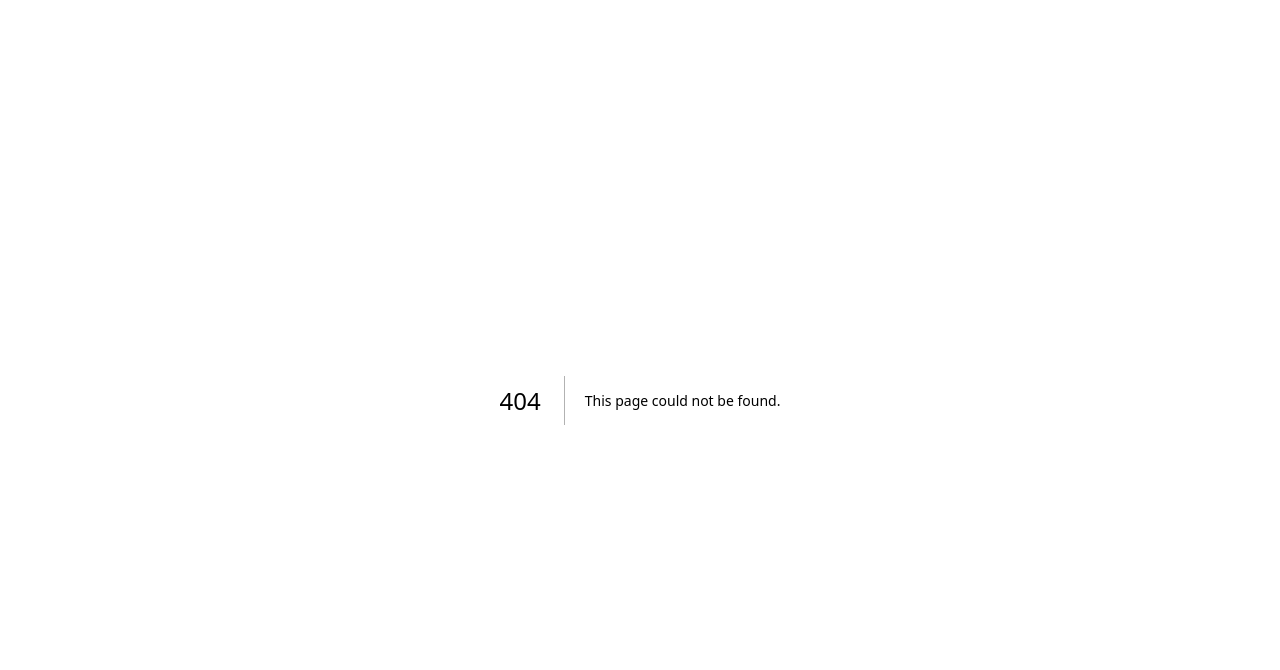
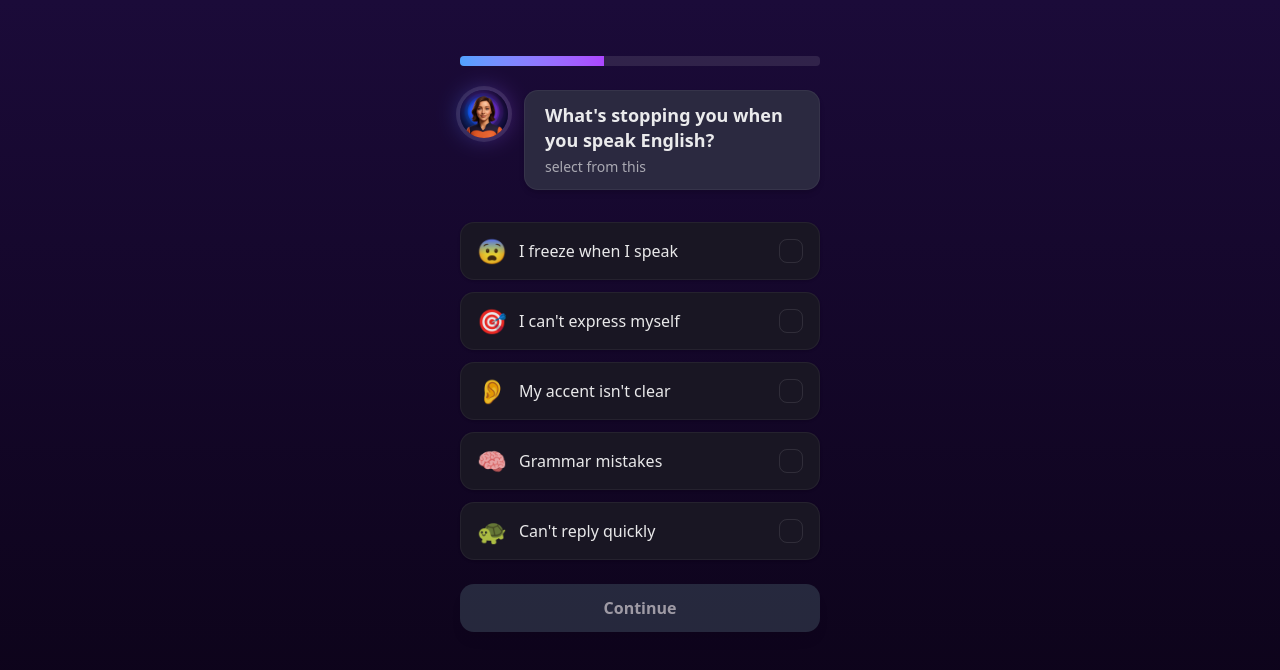
Before and after one commit to Roshan-pcy/netxtjs, a Next.js app: page /onboarding in a window 1280 px wide. Before the commit this address had no page. Shown: the top 670 px of the page. Built offline with nearby package versions, Linux system fonts and the light colour scheme.

Commit message:
done little progress with next js

```diff
--- /dev/null
+++ b/app/onboarding/page.tsx
@@ -0,0 +1,60 @@
+"use client";
+
+import { useState } from "react";
+import AvatarBubble from "@/componets/AvatarBubble";
+import OptionCard from "@/componets/OptionCard";
+import ProgressBar from "@/componets/ProgressBar";
+import ContinueButton from "@/componets/ContinueButton";
+
+export default function OnboardingPage() {
+  const [selected, setSelected] = useState<string[]>([]);
+
+  const options = [
+    { id: "freeze", label: "I freeze when I speak", icon: "😨" },
+    { id: "express", label: "I can't express myself", icon: "🎯" },
+    { id: "accent", label: "My accent isn't clear", icon: "👂" },
+    { id: "grammar", label: "Grammar mistakes", icon: "🧠" },
+    { id: "reply", label: "Can't reply quickly", icon: "🐢" },
+  ];
+
+  function toggleOption(id: string) {
+    setSelected((prev) =>
+      prev.includes(id) ? prev.filter((x) => x !== id) : [...prev, id]
+    );
+  }
+
+  return (
+    <div className="min-h-screen bg-gradient-to-b from-[#1b0b39] to-[#0b0316] py-14 px-6 flex justify-center">
+      <div className="max-w-[360px] w-full">
+        <ProgressBar value={40} />
+
+        <div className="mt-6">
+          <AvatarBubble
+            title="What's stopping you when you speak English?"
+            subtitle="select from this "
+          />
+        </div>
+
+        <div className="mt-8 flex flex-col gap-3">
+          {options.map((opt) => (
+            <OptionCard
+              key={opt.id}
+              id={opt.id}
+              label={opt.label}
+              icon={opt.icon}
+              checked={selected.includes(opt.id)}
+              onToggle={toggleOption}
+            />
+          ))}
+        </div>
+
+        <ContinueButton
+          onClick={() => alert(`Selected: ${selected.join(", ")}`)}
+          disabled={selected.length === 0}
+        />
+
+
+      </div>
+    </div>
+  );
+}
--- a/app/page.tsx
+++ b/app/page.tsx
@@ -10,6 +10,7 @@ import { Button } from "@/components/ui/button";
 import { InputDemo } from "@/componets/shandcn";
 import DictionarySearch from "@/componets/DictionarySearch";
 import { useQuery, useMutation } from "@tanstack/react-query";
+import OnboardingPage from "./onboarding/page";
 
 type Post = {
   userId: number;
@@ -45,23 +46,26 @@ export default function Home() {
       </p>
     );
 
-  return (
-    <div className="flex  flex-col items-center justify-center">
-      {data?.map((post, key) => (
-        <div
-          key={key}
-          className="
-    p-4 w-[450px] mb-4 rounded-2xl border border-gray-300
-    bg-gradient-to-r from-amber-500 to-pink-500
-    transition-all duration-300 ease-in-out
-    hover:border-white hover:w-[460px]
-  "
-        >
-          {" "}
-          <h2 className="text-[20px] font-weight: 600 ">title:{post.title}</h2>
-          <p>dis:{post.userId}</p> <p>body:{post.body}</p>
-        </div>
-      ))}
-    </div>
-  );
+  // return (
+  //   <div className="flex  flex-col items-center justify-center">
+  //     {data?.map((post, key) => (
+  //       <div
+  //         key={key}
+  //         className="
+  //   p-4 w-[450px] mb-4 rounded-2xl border border-gray-300
+  //   bg-gradient-to-r from-amber-500 to-pink-500
+  //   transition-all duration-300 ease-in-out
+  //   hover:border-white hover:w-[460px]
+  // "
+  //       >
+  //         {" "}
+  //         <h2 className="text-[20px] font-weight: 600 ">title:{post.title}</h2>
+  //         <p>dis:{post.userId}</p> <p>body:{post.body}</p>
+  //       </div>
+  //     ))}
+  //   </div>
+  // );
+
+
+  return(<><OnboardingPage/></>)
 }
--- /dev/null
+++ b/componets/AvatarBubble.tsx
@@ -0,0 +1,39 @@
+"use client";
+
+import Image from "next/image";
+import { motion } from "framer-motion";
+
+interface AvatarBubbleProps {
+  avatarSrc?: string;
+  title: string;
+  subtitle?: string;
+}
+
+export default function AvatarBubble({
+  avatarSrc = "/avator.png",
+  title,
+  subtitle,
+}: AvatarBubbleProps) {
+  return (
+    <div className="flex items-start gap-4">
+      <motion.div
+        initial={{ scale: 0.9, opacity: 0 }}
+        animate={{ scale: 1, opacity: 1 }}
+        transition={{ duration: 0.5 }}
+        className="relative w-12 h-12 rounded-full flex-shrink-0"
+      >
+        <div className="absolute inset-0 rounded-full bg-gradient-to-r from-blue-500 to-purple-500 blur-[12px] opacity-40" />
+        <div className="relative w-12 h-12 rounded-full overflow-hidden ring-4 ring-white/10">
+          <Image src={avatarSrc} alt="avatar" width={48} height={48} />
+        </div>
+      </motion.div>
+
+      <div className="max-w-xl">
+        <div className="bg-[#2b2940] text-white/90 rounded-xl px-5 py-3 shadow-md border border-white/5">
+          <h3 className="font-semibold text-lg leading-snug">{title}</h3>
+          {subtitle && <p className="text-sm text-white/60 mt-1">{subtitle}</p>}
+        </div>
+      </div>
+    </div>
+  );
+}
--- /dev/null
+++ b/componets/ContinueButton.tsx
@@ -0,0 +1,26 @@
+"use client";
+
+export default function ContinueButton({
+  onClick,
+  disabled = false,
+  label = "Continue",
+}: {
+  onClick: () => void;
+  disabled?: boolean;
+  label?: string;
+}) {
+  return (
+    <button
+      onClick={onClick}
+      disabled={disabled}
+      className={`w-full mt-6 py-3 rounded-xl font-semibold text-white shadow-lg
+        ${
+          disabled
+            ? "bg-gray-700 cursor-not-allowed opacity-60"
+            : "bg-gradient-to-r from-blue-500 to-purple-500 hover:from-blue-600 hover:to-purple-600"
+        }`}
+    >
+      {label}
+    </button>
+  );
+}
--- /dev/null
+++ b/componets/OptionCard.tsx
@@ -0,0 +1,45 @@
+"use client";
+
+import { motion } from "framer-motion";
+
+interface OptionCardProps {
+  id: string;
+  label: string;
+  icon?: string;
+  checked?: boolean;
+  onToggle: (id: string) => void;
+}
+
+export default function OptionCard({
+  id,
+  label,
+  icon,
+  checked = false,
+  onToggle,
+}: OptionCardProps) {
+  return (
+    <motion.button
+      whileHover={{ y: -3 }}
+      transition={{ type: "spring", stiffness: 250, damping: 20 }}
+      onClick={() => onToggle(id)}
+      className={`flex w-full items-center justify-between rounded-xl px-4 py-3 border shadow-sm transition
+        ${
+          checked
+            ? "bg-gradient-to-r from-blue-500 to-purple-500 text-white"
+            : "bg-[#191623] hover:bg-[#22202b] text-white/90 border-white/5"
+        }`}
+    >
+      <div className="flex items-center gap-3">
+        {icon && <span className="text-2xl">{icon}</span>}
+        <span>{label}</span>
+      </div>
+      <div
+        className={`w-6 h-6 rounded-md flex items-center justify-center border ${
+          checked ? "bg-white/90 text-black" : "border-white/10"
+        }`}
+      >
+        {checked ? "✓" : ""}
+      </div>
+    </motion.button>
+  );
+}
--- /dev/null
+++ b/componets/ProgressBar.tsx
@@ -0,0 +1,12 @@
+"use client";
+
+export default function ProgressBar({ value = 40 }: { value?: number }) {
+  return (
+    <div className="w-full h-2.5 bg-white/10 rounded overflow-hidden">
+      <div
+        className="h-full bg-gradient-to-r from-blue-400 to-purple-500 transition-all duration-500"
+        style={{ width: `${value}%` }}
+      />
+    </div>
+  );
+}
```
Also changed, not shown: componets/landingpage.tsx (added), public/avator.png (added).
